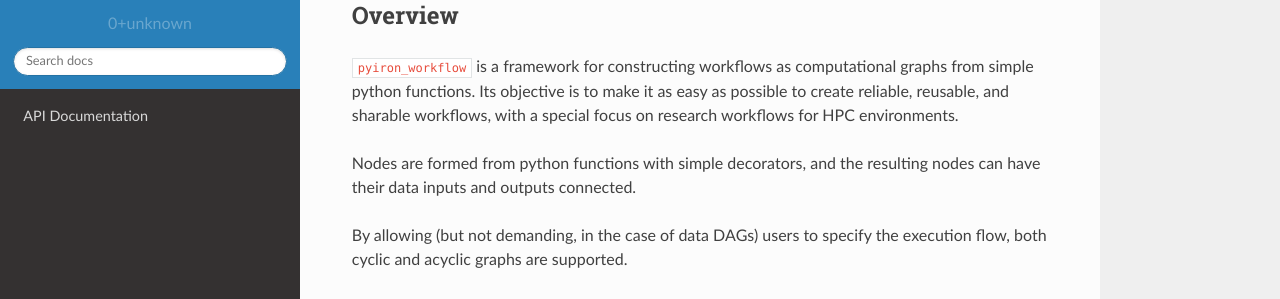
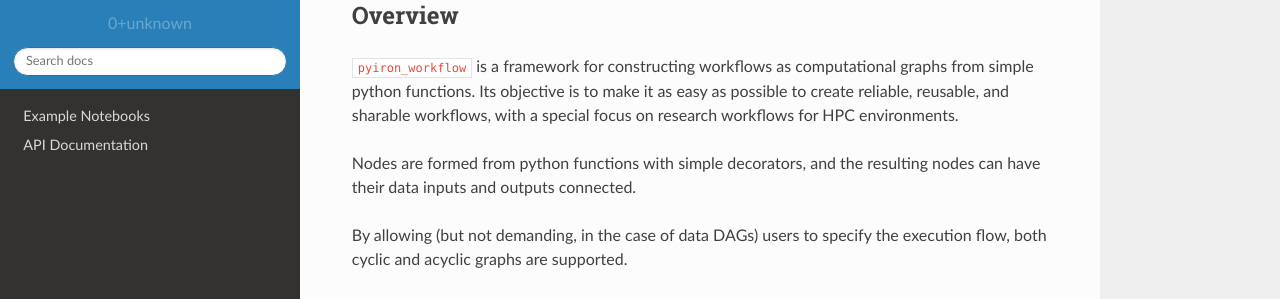
Before and after one commit to pyiron/pyiron_workflow, a Sphinx documentation site: the page built from docs/index.rst, in a window 1280 px wide. Shown: the part 305-604 px from the top of the page. Built offline with Sphinx 7.4.7 and the Read the Docs theme 2.0.0, drawn with Linux system fonts in a browser that asks for light colours; pages that are not in the unit, such as notebooks, are missing from menus.

Commit message:
Add notebook gallery

```diff
--- a/docs/conf.py
+++ b/docs/conf.py
@@ -37,6 +37,7 @@
 extensions = [
     'myst_parser',
     'nbsphinx',
+    'sphinx_gallery.load_style',
     'sphinx.ext.mathjax',
     'sphinx.ext.autodoc',
     'sphinx.ext.viewcode',
--- a/docs/index.rst
+++ b/docs/index.rst
@@ -9,4 +9,5 @@
 .. toctree::
    :hidden:
 
+   source/examples.rst
    source/indices.rst
--- /dev/null
+++ b/docs/source/examples.rst
@@ -0,0 +1,11 @@
+.. _examples:
+
+
+Example Notebooks
+=================
+
+.. nbgallery::
+   :maxdepth: 2
+   :glob:
+
+   notebooks/*
```
